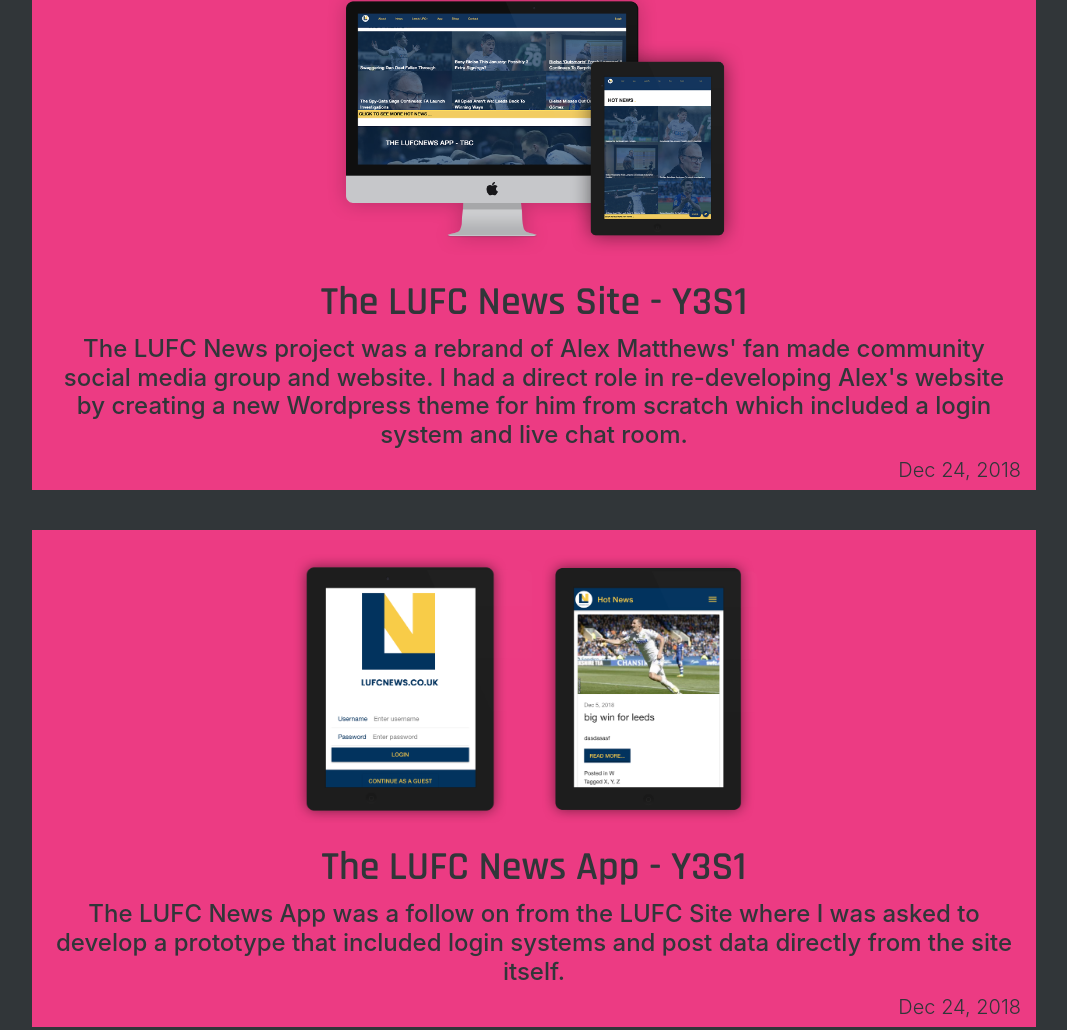
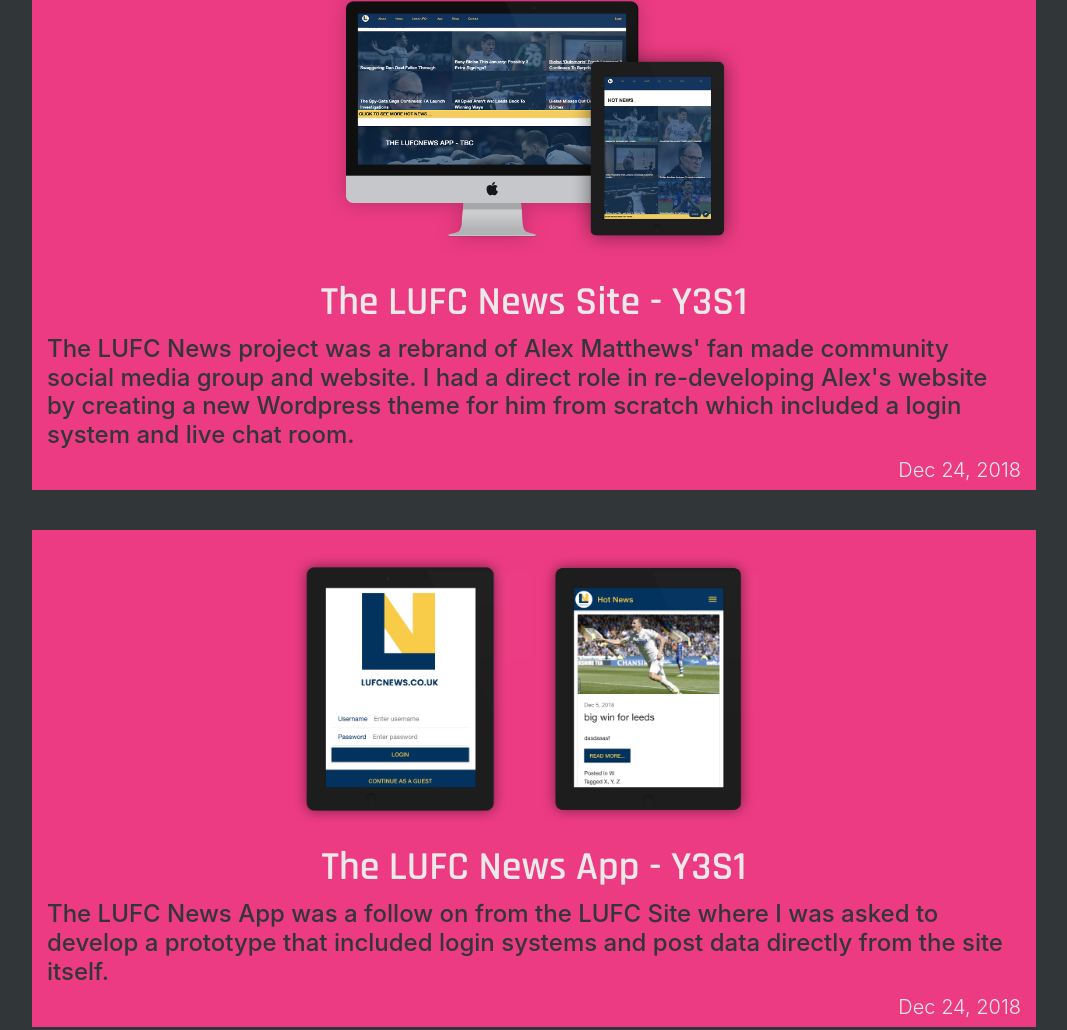
Before and after one commit to Reconkiwi/Ben_Goodwin_Development, a plain HTML site: page index.html in a window 1280 px wide. Shown: the part 1106-2136 px from the top of the page, without its empty margins (106-1173 px from the left). Drawn offline with nearby package versions, Linux system fonts and the light colour scheme; some packages are replaced by stand-ins of ours; a script that the page names is missing.

Commit message:
Add files via upload

```diff
--- a/assets/main.css
+++ b/assets/main.css
@@ -273,14 +273,14 @@
 
 .post_title  a {
 
-color:  #313639 !important;
+color:  #eee9e9 !important;
 
 }
 
 .post_excerpt {
 
 color: 	#313639 !important;
-
+text-align: left;
 }
 
 .about_section {
@@ -435,9 +435,9 @@
 
 }
 
-.text-info lead {
+.text-info {
 
-  font-size: 5vw;
+  color: #eee9e9 !important;
 }
 
 .single-post-sub-head {
```
Also changed, not shown: assets/holoboard.jpg (added), assets/holocard.jpeg (added), assets/hologamegantt.png (added), assets/mixedrealitydefence.jpg (added), 1 other file.
